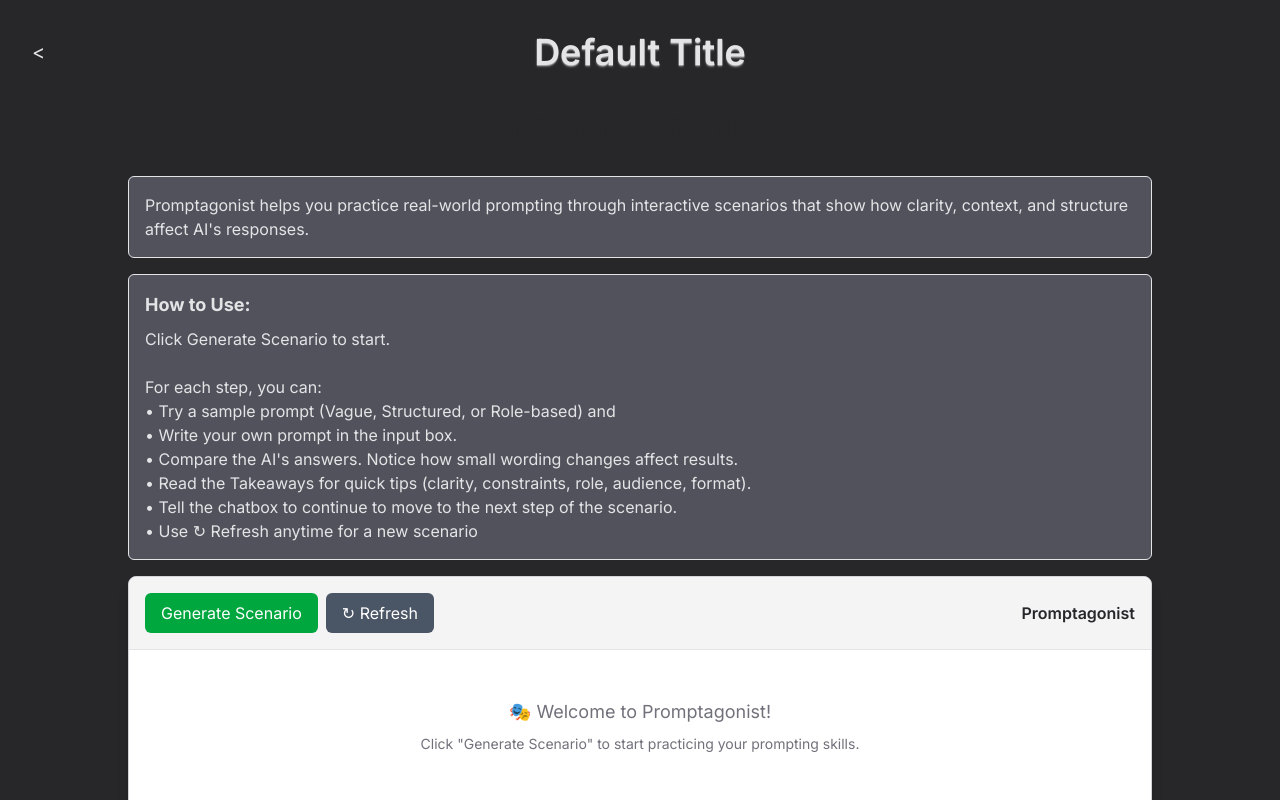
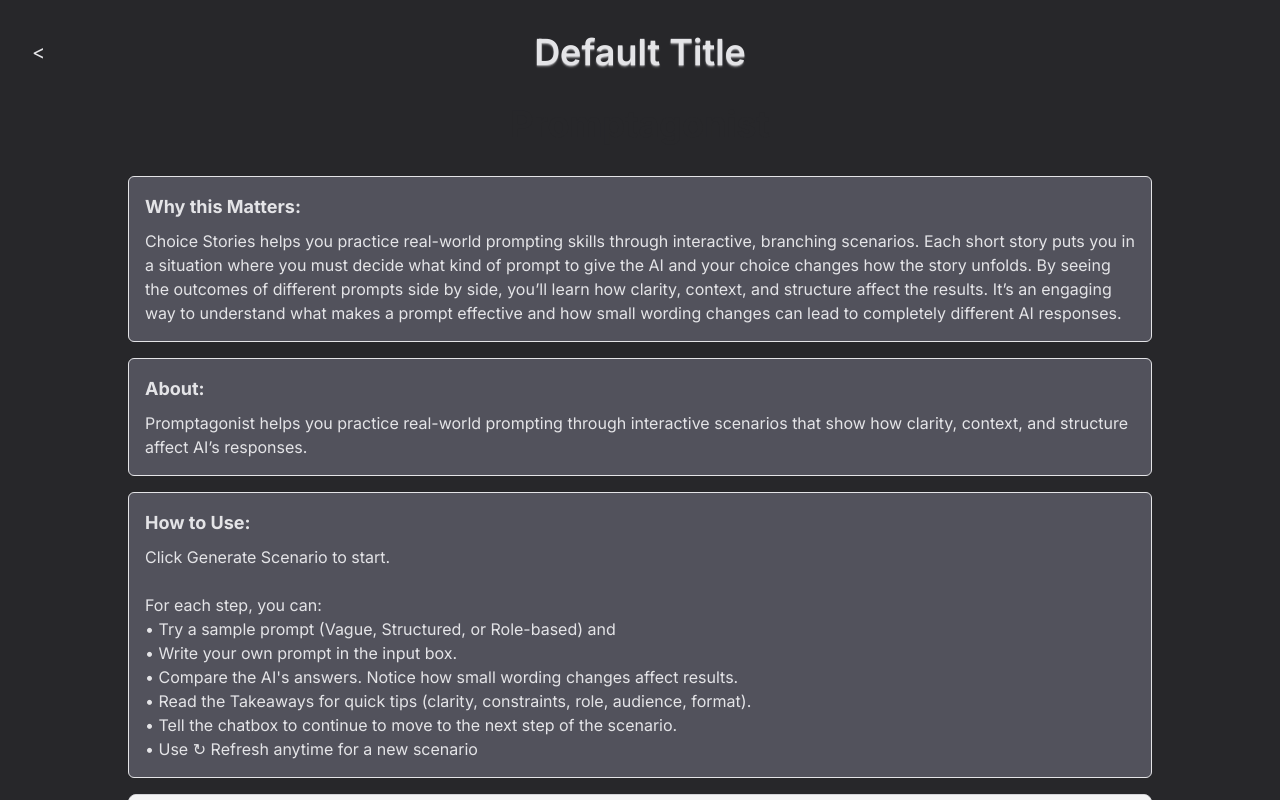
Before and after one commit to obtain-ai/obtain, a SvelteKit app: page /promptagonist in a window 1280 px wide. Built offline with nearby package versions, Linux system fonts and the light colour scheme.

Commit message:
Update +page.svelte

```diff
--- a/src/routes/promptagonist/+page.svelte
+++ b/src/routes/promptagonist/+page.svelte
@@ -10,8 +10,20 @@
 
 <!-- Description Box -->
 <InfoDisplay>
+	{#snippet title()}
+		Why this Matters:
+	{/snippet}
 	{#snippet content()}
-		Promptagonist helps you practice real-world prompting through interactive scenarios that show how clarity, context, and structure affect AI's responses.
+		Choice Stories helps you practice real-world prompting skills through interactive, branching scenarios. Each short story puts you in a situation where you must decide what kind of prompt to give the AI and your choice changes how the story unfolds. By seeing the outcomes of different prompts side by side, you’ll learn how clarity, context, and structure affect the results. It’s an engaging way to understand what makes a prompt effective and how small wording changes can lead to completely different AI responses.
+	{/snippet}
+</InfoDisplay>
+
+<InfoDisplay>
+	{#snippet title()}
+		About:
+	{/snippet}
+	{#snippet content()}
+		Promptagonist helps you practice real-world prompting through interactive scenarios that show how clarity, context, and structure affect AI’s responses.
 	{/snippet}
 </InfoDisplay>
 
```
